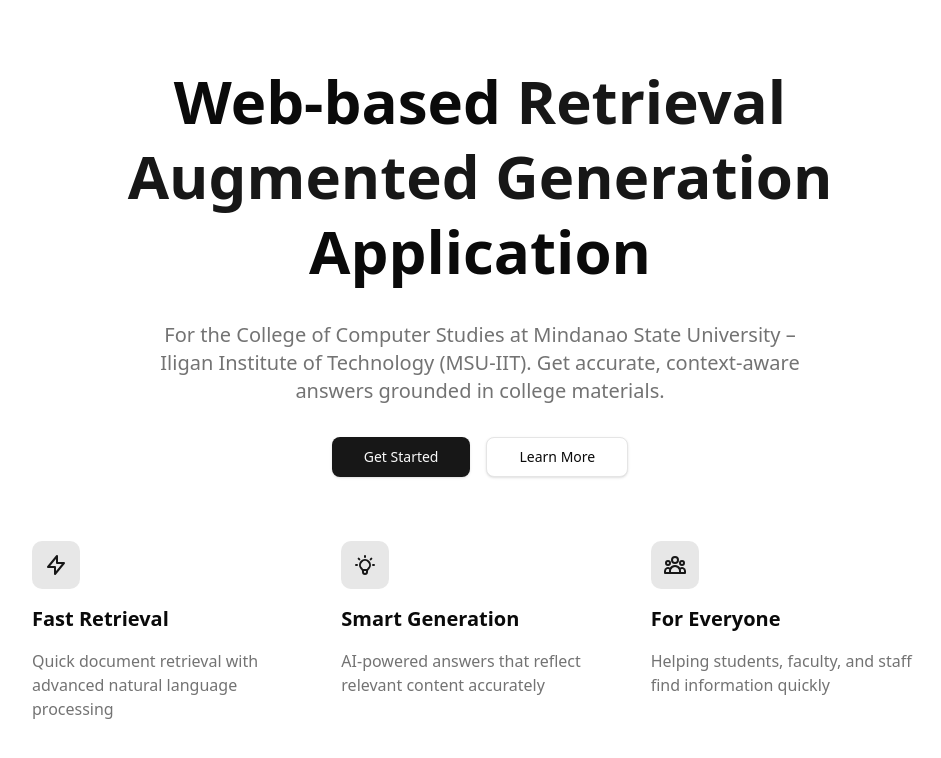
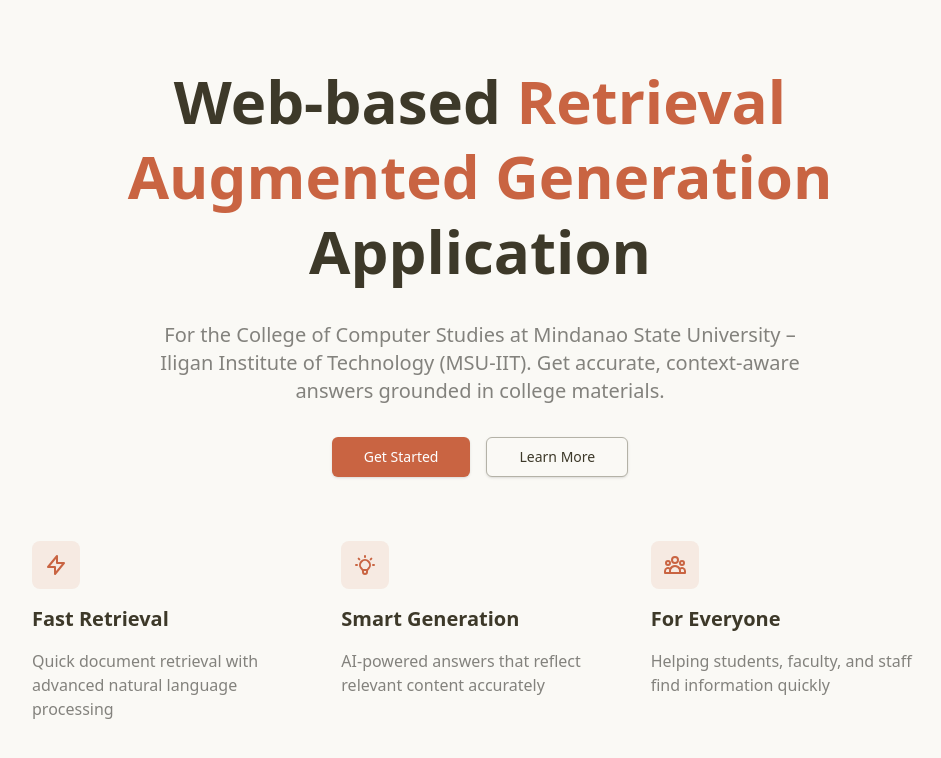
Before and after one commit to npesaras/RAG, a React (Vite) app: page / in a window 1280 px wide. Shown: the top 758 px of the page, without its empty margins (160-1101 px from the left). Built offline with nearby package versions, Linux system fonts and the light colour scheme; the HTML template or start-up script is replaced by a standard one.

Commit message:
Update: shadcn theme to claude

```diff
--- a/src/styles/global.css
+++ b/src/styles/global.css
@@ -108,72 +108,111 @@
 }
 
 :root {
-  --radius: 0.625rem;
-  --background: oklch(1 0 0);
-  --foreground: oklch(0.145 0 0);
-  --card: oklch(1 0 0);
-  --card-foreground: oklch(0.145 0 0);
-  --popover: oklch(1 0 0);
-  --popover-foreground: oklch(0.145 0 0);
-  --primary: oklch(0.205 0 0);
-  --primary-foreground: oklch(0.985 0 0);
-  --secondary: oklch(0.97 0 0);
-  --secondary-foreground: oklch(0.205 0 0);
-  --muted: oklch(0.97 0 0);
-  --muted-foreground: oklch(0.556 0 0);
-  --accent: oklch(0.97 0 0);
-  --accent-foreground: oklch(0.205 0 0);
-  --destructive: oklch(0.577 0.245 27.325);
-  --border: oklch(0.922 0 0);
-  --input: oklch(0.922 0 0);
-  --ring: oklch(0.708 0 0);
-  --chart-1: oklch(0.646 0.222 41.116);
-  --chart-2: oklch(0.6 0.118 184.704);
-  --chart-3: oklch(0.398 0.07 227.392);
-  --chart-4: oklch(0.828 0.189 84.429);
-  --chart-5: oklch(0.769 0.188 70.08);
-  --sidebar: oklch(0.985 0 0);
-  --sidebar-foreground: oklch(0.145 0 0);
-  --sidebar-primary: oklch(0.205 0 0);
-  --sidebar-primary-foreground: oklch(0.985 0 0);
-  --sidebar-accent: oklch(0.97 0 0);
-  --sidebar-accent-foreground: oklch(0.205 0 0);
-  --sidebar-border: oklch(0.922 0 0);
-  --sidebar-ring: oklch(0.708 0 0);
+  --background: oklch(0.9818 0.0054 95.0986);
+  --foreground: oklch(0.3438 0.0269 95.7226);
+  --card: oklch(0.9818 0.0054 95.0986);
+  --card-foreground: oklch(0.1908 0.0020 106.5859);
+  --popover: oklch(1.0000 0 0);
+  --popover-foreground: oklch(0.2671 0.0196 98.9390);
+  --primary: oklch(0.6171 0.1375 39.0427);
+  --primary-foreground: oklch(1.0000 0 0);
+  --secondary: oklch(0.9245 0.0138 92.9892);
+  --secondary-foreground: oklch(0.4334 0.0177 98.6048);
+  --muted: oklch(0.9341 0.0153 90.2390);
+  --muted-foreground: oklch(0.6059 0.0075 97.4233);
+  --accent: oklch(0.9245 0.0138 92.9892);
+  --accent-foreground: oklch(0.2671 0.0196 98.9390);
+  --destructive: oklch(0.1908 0.0020 106.5859);
+  --destructive-foreground: oklch(1.0000 0 0);
+  --border: oklch(0.8847 0.0069 97.3627);
+  --input: oklch(0.7621 0.0156 98.3528);
+  --ring: oklch(0.6171 0.1375 39.0427);
+  --chart-1: oklch(0.5583 0.1276 42.9956);
+  --chart-2: oklch(0.6898 0.1581 290.4107);
+  --chart-3: oklch(0.8816 0.0276 93.1280);
+  --chart-4: oklch(0.8822 0.0403 298.1792);
+  --chart-5: oklch(0.5608 0.1348 42.0584);
+  --sidebar: oklch(0.9663 0.0080 98.8792);
+  --sidebar-foreground: oklch(0.3590 0.0051 106.6524);
+  --sidebar-primary: oklch(0.6171 0.1375 39.0427);
+  --sidebar-primary-foreground: oklch(0.9881 0 0);
+  --sidebar-accent: oklch(0.9245 0.0138 92.9892);
+  --sidebar-accent-foreground: oklch(0.3250 0 0);
+  --sidebar-border: oklch(0.9401 0 0);
+  --sidebar-ring: oklch(0.7731 0 0);
+  --font-sans: ui-sans-serif, system-ui, -apple-system, BlinkMacSystemFont, 'Segoe UI', Roboto, 'Helvetica Neue', Arial, 'Noto Sans', sans-serif, 'Apple Color Emoji', 'Segoe UI Emoji', 'Segoe UI Symbol', 'Noto Color Emoji';
+  --font-serif: ui-serif, Georgia, Cambria, "Times New Roman", Times, serif;
+  --font-mono: ui-monospace, SFMono-Regular, Menlo, Monaco, Consolas, "Liberation Mono", "Courier New", monospace;
+  --radius: 0.5rem;
+  --shadow-x: 0;
+  --shadow-y: 1px;
+  --shadow-blur: 3px;
+  --shadow-spread: 0px;
+  --shadow-opacity: 0.1;
+  --shadow-color: oklch(0 0 0);
+  --shadow-2xs: 0 1px 3px 0px hsl(0 0% 0% / 0.05);
+  --shadow-xs: 0 1px 3px 0px hsl(0 0% 0% / 0.05);
+  --shadow-sm: 0 1px 3px 0px hsl(0 0% 0% / 0.10), 0 1px 2px -1px hsl(0 0% 0% / 0.10);
+  --shadow: 0 1px 3px 0px hsl(0 0% 0% / 0.10), 0 1px 2px -1px hsl(0 0% 0% / 0.10);
+  --shadow-md: 0 1px 3px 0px hsl(0 0% 0% / 0.10), 0 2px 4px -1px hsl(0 0% 0% / 0.10);
+  --shadow-lg: 0 1px 3px 0px hsl(0 0% 0% / 0.10), 0 4px 6px -1px hsl(0 0% 0% / 0.10);
+  --shadow-xl: 0 1px 3px 0px hsl(0 0% 0% / 0.10), 0 8px 10px -1px hsl(0 0% 0% / 0.10);
+  --shadow-2xl: 0 1px 3px 0px hsl(0 0% 0% / 0.25);
+  --tracking-normal: 0em;
+  --spacing: 0.25rem;
 }
 
 .dark {
-  --background: oklch(0.145 0 0);
-  --foreground: oklch(0.985 0 0);
-  --card: oklch(0.205 0 0);
-  --card-foreground: oklch(0.985 0 0);
-  --popover: oklch(0.205 0 0);
-  --popover-foreground: oklch(0.985 0 0);
-  --primary: oklch(0.922 0 0);
-  --primary-foreground: oklch(0.205 0 0);
-  --secondary: oklch(0.269 0 0);
-  --secondary-foreground: oklch(0.985 0 0);
-  --muted: oklch(0.269 0 0);
-  --muted-foreground: oklch(0.708 0 0);
-  --accent: oklch(0.269 0 0);
-  --accent-foreground: oklch(0.985 0 0);
-  --destructive: oklch(0.704 0.191 22.216);
-  --border: oklch(1 0 0 / 10%);
-  --input: oklch(1 0 0 / 15%);
-  --ring: oklch(0.556 0 0);
-  --chart-1: oklch(0.488 0.243 264.376);
-  --chart-2: oklch(0.696 0.17 162.48);
-  --chart-3: oklch(0.769 0.188 70.08);
-  --chart-4: oklch(0.627 0.265 303.9);
-  --chart-5: oklch(0.645 0.246 16.439);
-  --sidebar: oklch(0.205 0 0);
-  --sidebar-foreground: oklch(0.985 0 0);
-  --sidebar-primary: oklch(0.488 0.243 264.376);
-  --sidebar-primary-foreground: oklch(0.985 0 0);
-  --sidebar-accent: oklch(0.269 0 0);
-  --sidebar-accent-foreground: oklch(0.985 0 0);
-  --sidebar-border: oklch(1 0 0 / 10%);
-  --sidebar-ring: oklch(0.556 0 0);
+  --background: oklch(0.2679 0.0036 106.6427);
+  --foreground: oklch(0.8074 0.0142 93.0137);
+  --card: oklch(0.2679 0.0036 106.6427);
+  --card-foreground: oklch(0.9818 0.0054 95.0986);
+  --popover: oklch(0.3085 0.0035 106.6039);
+  --popover-foreground: oklch(0.9211 0.0040 106.4781);
+  --primary: oklch(0.6724 0.1308 38.7559);
+  --primary-foreground: oklch(1.0000 0 0);
+  --secondary: oklch(0.9818 0.0054 95.0986);
+  --secondary-foreground: oklch(0.3085 0.0035 106.6039);
+  --muted: oklch(0.2213 0.0038 106.7070);
+  --muted-foreground: oklch(0.7713 0.0169 99.0657);
+  --accent: oklch(0.2130 0.0078 95.4245);
+  --accent-foreground: oklch(0.9663 0.0080 98.8792);
+  --destructive: oklch(0.6368 0.2078 25.3313);
+  --destructive-foreground: oklch(1.0000 0 0);
+  --border: oklch(0.3618 0.0101 106.8928);
+  --input: oklch(0.4336 0.0113 100.2195);
+  --ring: oklch(0.6724 0.1308 38.7559);
+  --chart-1: oklch(0.5583 0.1276 42.9956);
+  --chart-2: oklch(0.6898 0.1581 290.4107);
+  --chart-3: oklch(0.2130 0.0078 95.4245);
+  --chart-4: oklch(0.3074 0.0516 289.3230);
+  --chart-5: oklch(0.5608 0.1348 42.0584);
+  --sidebar: oklch(0.2357 0.0024 67.7077);
+  --sidebar-foreground: oklch(0.8074 0.0142 93.0137);
+  --sidebar-primary: oklch(0.3250 0 0);
+  --sidebar-primary-foreground: oklch(0.9881 0 0);
+  --sidebar-accent: oklch(0.1680 0.0020 106.6177);
+  --sidebar-accent-foreground: oklch(0.8074 0.0142 93.0137);
+  --sidebar-border: oklch(0.9401 0 0);
+  --sidebar-ring: oklch(0.7731 0 0);
+  --font-sans: ui-sans-serif, system-ui, -apple-system, BlinkMacSystemFont, 'Segoe UI', Roboto, 'Helvetica Neue', Arial, 'Noto Sans', sans-serif, 'Apple Color Emoji', 'Segoe UI Emoji', 'Segoe UI Symbol', 'Noto Color Emoji';
+  --font-serif: ui-serif, Georgia, Cambria, "Times New Roman", Times, serif;
+  --font-mono: ui-monospace, SFMono-Regular, Menlo, Monaco, Consolas, "Liberation Mono", "Courier New", monospace;
+  --radius: 0.5rem;
+  --shadow-x: 0;
+  --shadow-y: 1px;
+  --shadow-blur: 3px;
+  --shadow-spread: 0px;
+  --shadow-opacity: 0.1;
+  --shadow-color: oklch(0 0 0);
+  --shadow-2xs: 0 1px 3px 0px hsl(0 0% 0% / 0.05);
+  --shadow-xs: 0 1px 3px 0px hsl(0 0% 0% / 0.05);
+  --shadow-sm: 0 1px 3px 0px hsl(0 0% 0% / 0.10), 0 1px 2px -1px hsl(0 0% 0% / 0.10);
+  --shadow: 0 1px 3px 0px hsl(0 0% 0% / 0.10), 0 1px 2px -1px hsl(0 0% 0% / 0.10);
+  --shadow-md: 0 1px 3px 0px hsl(0 0% 0% / 0.10), 0 2px 4px -1px hsl(0 0% 0% / 0.10);
+  --shadow-lg: 0 1px 3px 0px hsl(0 0% 0% / 0.10), 0 4px 6px -1px hsl(0 0% 0% / 0.10);
+  --shadow-xl: 0 1px 3px 0px hsl(0 0% 0% / 0.10), 0 8px 10px -1px hsl(0 0% 0% / 0.10);
+  --shadow-2xl: 0 1px 3px 0px hsl(0 0% 0% / 0.25);
 }
 
 @layer base {
```
